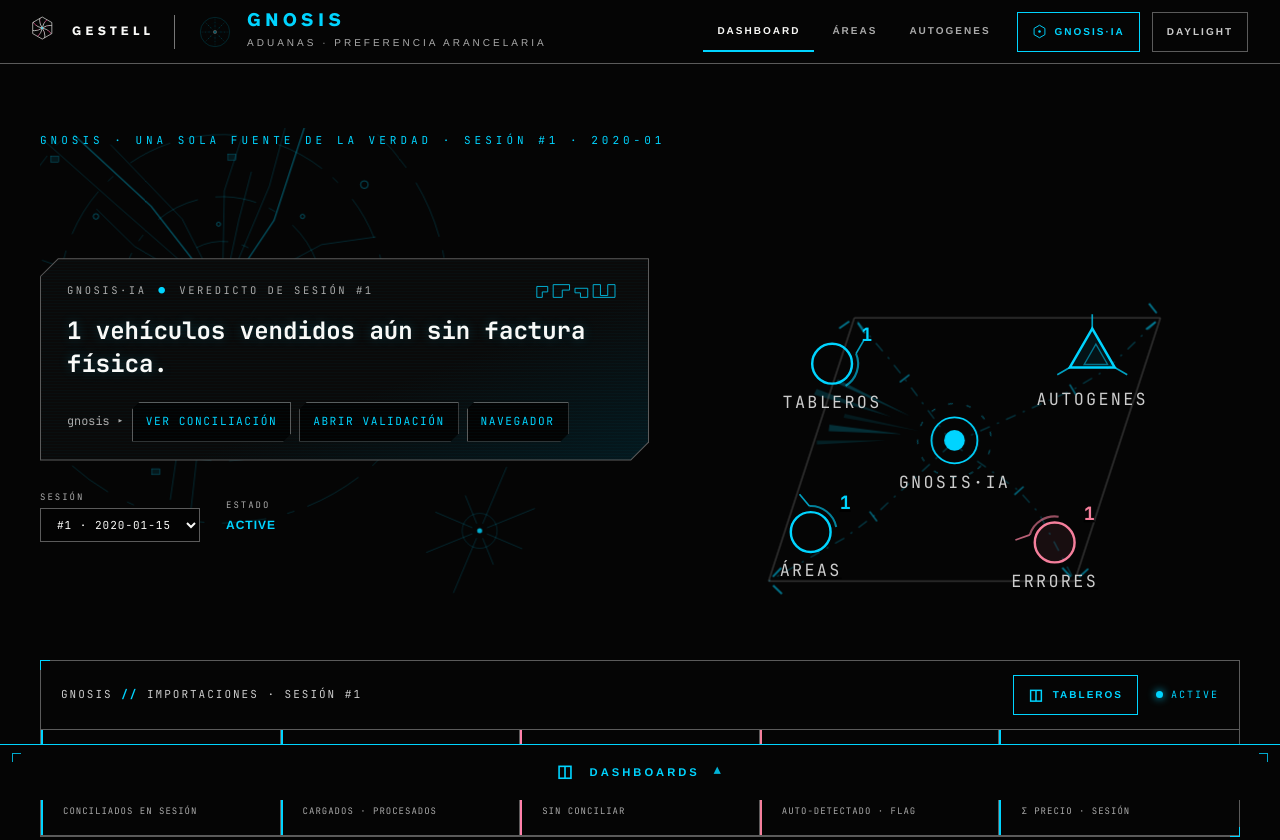
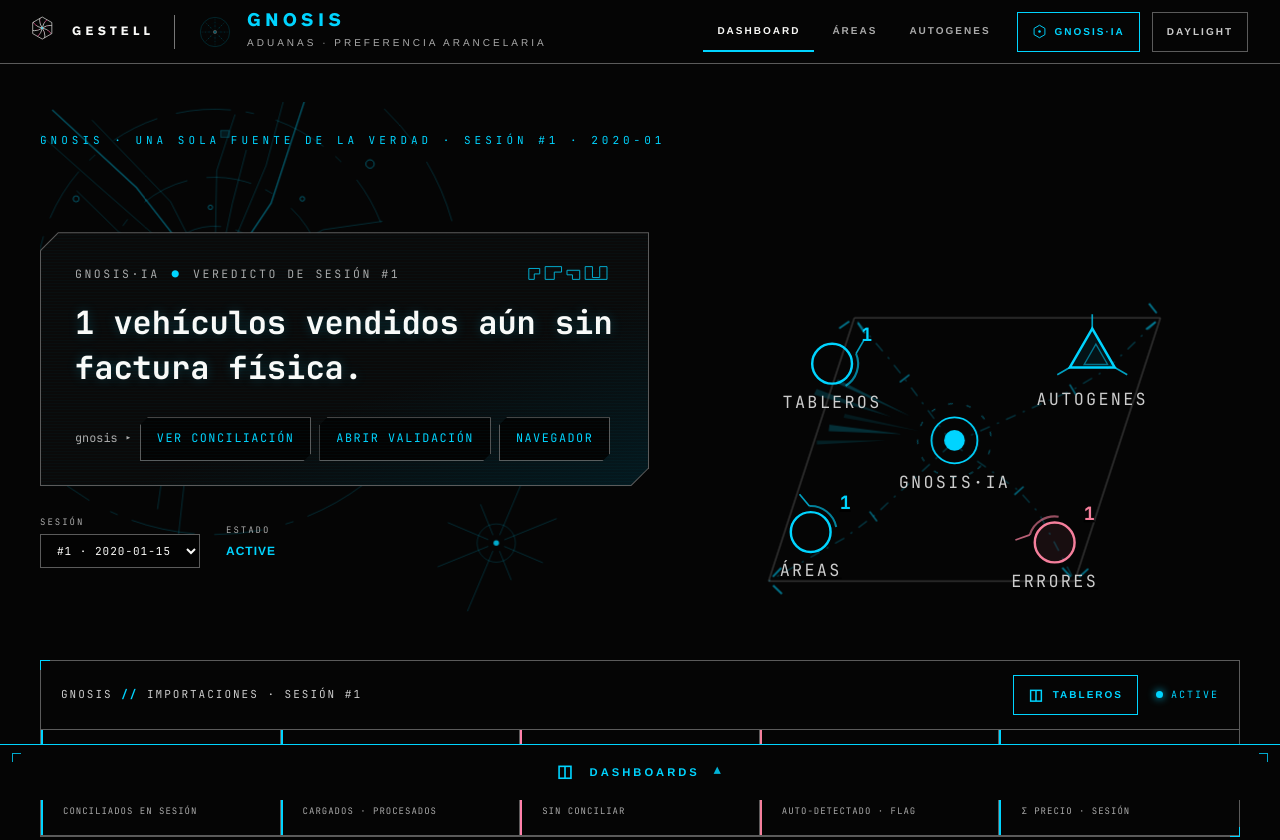
Before and after one commit to Allogenes-Umwelt/GNOSIS, a Flask app: page / in a window 1280 px wide. Shown: the top 840 px of the page. Run offline with Flask 2, Linux system fonts and the light colour scheme; data comes from the database, SQL or seed files in the repository; tables that the repository leaves empty hold one stand-in row (values such as "Sample post"); data that the repository does not hold is empty; some libraries are stand-ins or nearby versions.

Commit message:
feat(ui): monumental scale for the home hero terminal (portada composition)
Scoped .gd-hero modifiers: bigger readout (2rem teletype, wider bezel,
soft glow), larger command chips, constellation sized to balance the
right column — matching the original portada's monumental centered
composition with the session selector, KPI band and the bottom
DASHBOARDS reveal tab untouched.

Co-Authored-By: Claude Fable 5 <noreply@anthropic.com>
Claude-Session: https://claude.ai/code/session_01CCAb64NhrJH2BkF6fJ4VYc

```diff
--- a/static/constelacion.css
+++ b/static/constelacion.css
@@ -288,3 +288,12 @@
 .gr-fila { display: flex; justify-content: space-between; gap: 10px; font-family: var(--font-mono); font-size: .72rem; border-bottom: 1px solid var(--line-ghost); padding: 5px 0; }
 .gr-fila span { color: var(--t3); text-transform: uppercase; letter-spacing: 1px; }
 .gr-fila b { color: var(--t2); overflow-wrap: anywhere; text-align: right; }
+
+/* ── Hero del home: escala monumental (portada centrada, ref. original) ── */
+.gd-hero .ver-terminal { max-width: 760px; filter: drop-shadow(0 0 26px rgba(0, 212, 255, .16)); }
+.gd-hero .ver-terminal-int { padding: 30px 34px 24px; }
+.gd-hero .ver-head { font-size: .72rem; margin-bottom: 18px; }
+.gd-hero .ver-tty { font-size: 2rem; min-height: 6rem; line-height: 1.4; }
+.gd-hero .ver-cmds { margin-top: 20px; }
+.gd-hero .ver-cmd { font-size: .74rem; padding: 11px 16px; min-height: 44px; }
+.gd-hero .gd-graphic .constelacion { max-width: 560px; margin-left: auto; }
```
